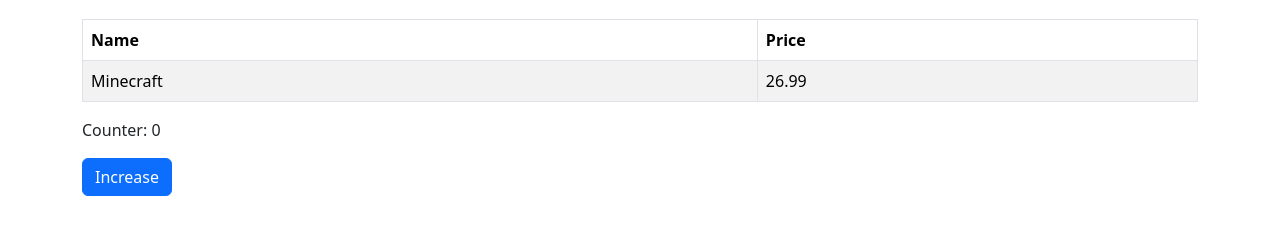
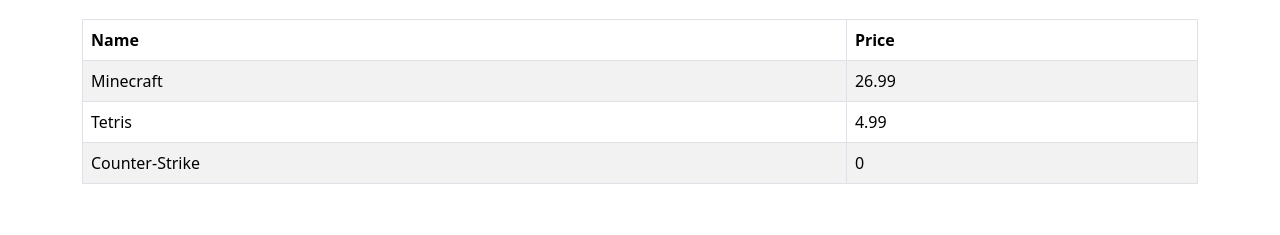
Before and after one commit to Polopo232/games-api, a website: page index.html in a window 1280 px wide. Shown: the part 101-336 px from the top of the page. Drawn offline with nearby package versions, Linux system fonts and the light colour scheme.

Commit message:
Refactor Vue code, add games array and v-for rendering [Delivers #88974]

```diff
--- a/index.html
+++ b/index.html
@@ -18,26 +18,25 @@
         </tr>
         </thead>
         <tbody>
-        <tr>
-            <td>Minecraft</td>
-            <td>26.99</td>
+        <tr v-for="game in games" :key="game.id">
+            <td>{{ game.name }}</td>
+            <td>{{ game.price }}</td>
         </tr>
         </tbody>
     </table>
-
-    <div class="mt-3">
-        <p>Counter: {{ counter }}</p>
-        <button class="btn btn-primary" @click="counter++">Increase</button>
-    </div>
 </div>
 
 <script src="https://cdn.jsdelivr.net/npm/bootstrap@5.3.3/dist/js/bootstrap.bundle.min.js" crossorigin="anonymous"></script>
 <script src="https://unpkg.com/vue@3.2.47/dist/vue.global.js"></script>
 <script>
-    const vue = Vue.createApp({
+    Vue.createApp({
         data() {
             return {
-                counter: 0
+                games: [
+                    { id: 1, name: 'Minecraft', price: 26.99 },
+                    { id: 2, name: 'Tetris', price: 4.99 },
+                    { id: 3, name: 'Counter-Strike', price: 0.00 }
+                ]
             }
         }
     }).mount('#app')
```
